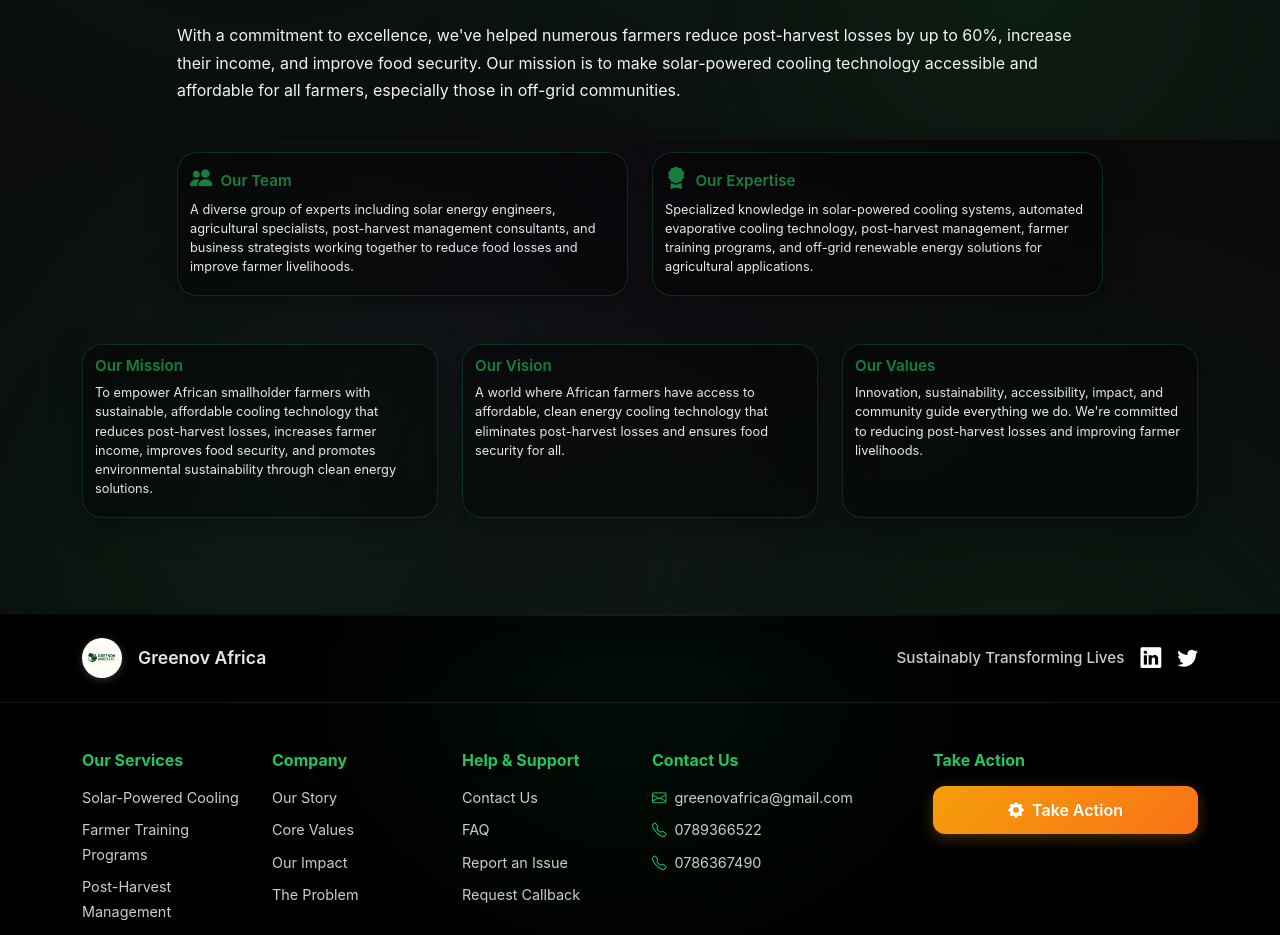
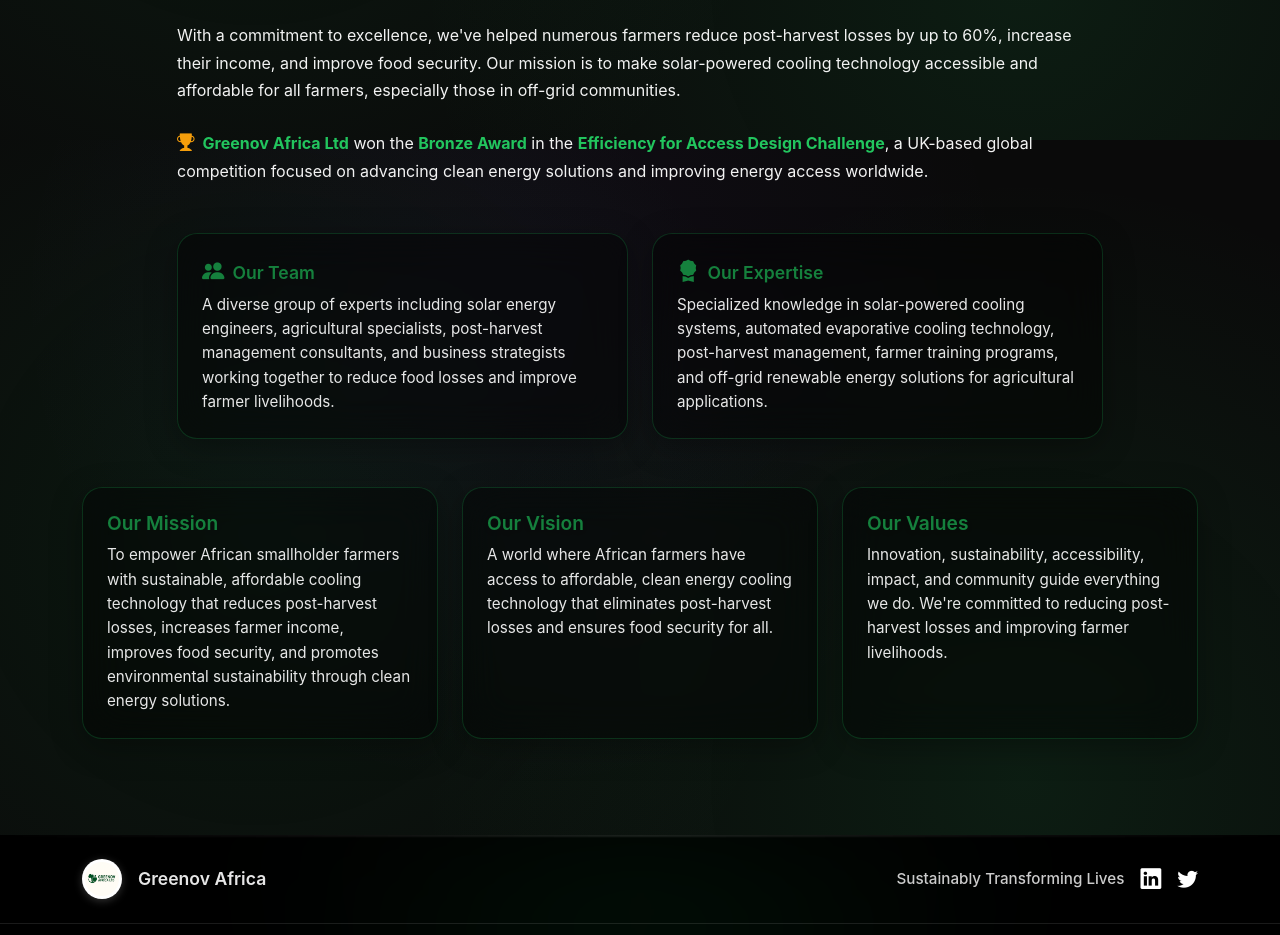
Before and after one commit to shyakx/Greenov-Africa, a React (Vite) app: page /who-we-are in a window 1280 px wide. Shown: the part 660-1595 px from the top of the page. Built offline with nearby package versions, Linux system fonts and the light colour scheme.

Commit message:
Add Bronze Award achievement to About page and improve layout

```diff
--- a/src/pages/WhoWeAre.jsx
+++ b/src/pages/WhoWeAre.jsx
@@ -59,37 +59,50 @@
               }}>
                 With a commitment to excellence, we've helped numerous farmers reduce post-harvest losses by up to 60%, increase their income, and improve food security. Our mission is to make solar-powered cooling technology accessible and affordable for all farmers, especially those in off-grid communities.
               </p>
-              <div className="row g-4 mt-4">
+
+              {/* Achievement Section */}
+              <p className="mb-4" style={{
+                color: 'rgba(255, 255, 255, 0.95)',
+                fontFamily: '-apple-system, BlinkMacSystemFont, "Segoe UI", "Roboto", "Oxygen", "Ubuntu", "Cantarell", "Fira Sans", "Droid Sans", "Helvetica Neue", sans-serif',
+                fontSize: '1rem',
+                lineHeight: '1.7',
+                textAlign: 'left'
+              }}>
+                <i className="bi bi-trophy-fill me-2" style={{ color: '#f59e0b', fontSize: '1.1rem' }}></i>
+                <strong style={{ color: '#22c55e' }}>Greenov Africa Ltd</strong> won the <strong style={{ color: '#22c55e' }}>Bronze Award</strong> in the <strong style={{ color: '#22c55e' }}>Efficiency for Access Design Challenge</strong>, a UK-based global competition focused on advancing clean energy solutions and improving energy access worldwide.
+              </p>
+
+              <div className="row g-4 mt-3">
                 <div className="col-md-6">
-                  <div className="card p-4 h-100" style={{
+                  <div className="card p-3 p-md-4 h-100" style={{
                     backgroundColor: 'rgba(0, 0, 0, 0.4)',
                     backdropFilter: 'blur(20px)',
                     border: '1px solid rgba(34, 197, 94, 0.2)',
                     borderRadius: '20px',
                     boxShadow: '0 8px 32px rgba(0, 0, 0, 0.3)'
                   }}>
-                    <h5 className="mb-3" style={{ color: '#22c55e', fontWeight: '600' }}>
+                    <h5 className="mb-3" style={{ color: '#22c55e', fontWeight: '600', fontSize: '1.1rem' }}>
                       <i className="bi bi-people-fill me-2"></i>
                       Our Team
                     </h5>
-                    <p style={{ color: 'rgba(255, 255, 255, 0.9)' }}>
+                    <p style={{ color: 'rgba(255, 255, 255, 0.9)', fontSize: '0.95rem', lineHeight: '1.6', marginBottom: '0' }}>
                       A diverse group of experts including solar energy engineers, agricultural specialists, post-harvest management consultants, and business strategists working together to reduce food losses and improve farmer livelihoods.
                     </p>
                   </div>
                 </div>
                 <div className="col-md-6">
-                  <div className="card p-4 h-100" style={{
+                  <div className="card p-3 p-md-4 h-100" style={{
                     backgroundColor: 'rgba(0, 0, 0, 0.4)',
                     backdropFilter: 'blur(20px)',
                     border: '1px solid rgba(34, 197, 94, 0.2)',
                     borderRadius: '20px',
                     boxShadow: '0 8px 32px rgba(0, 0, 0, 0.3)'
                   }}>
-                    <h5 className="mb-3" style={{ color: '#22c55e', fontWeight: '600' }}>
+                    <h5 className="mb-3" style={{ color: '#22c55e', fontWeight: '600', fontSize: '1.1rem' }}>
                       <i className="bi bi-award-fill me-2"></i>
                       Our Expertise
                     </h5>
-                    <p style={{ color: 'rgba(255, 255, 255, 0.9)' }}>
+                    <p style={{ color: 'rgba(255, 255, 255, 0.9)', fontSize: '0.95rem', lineHeight: '1.6', marginBottom: '0' }}>
                       Specialized knowledge in solar-powered cooling systems, automated evaporative cooling technology, post-harvest management, farmer training programs, and off-grid renewable energy solutions for agricultural applications.
                     </p>
                   </div>
@@ -98,51 +111,51 @@
             </div>
           </div>
 
-          <div className="row g-4 mt-4">
+          <div className="row g-4 mt-3">
             <div className="col-md-4">
-              <div className="card p-4 h-100" style={{
+              <div className="card p-3 p-md-4 h-100" style={{
                 backgroundColor: 'rgba(0, 0, 0, 0.4)',
                 backdropFilter: 'blur(20px)',
                 border: '1px solid rgba(34, 197, 94, 0.2)',
                 borderRadius: '20px',
                 boxShadow: '0 8px 32px rgba(0, 0, 0, 0.3)'
               }}>
-                <h4 className="mb-3" style={{ color: '#22c55e', fontWeight: '600' }}>
+                <h5 className="mb-3" style={{ color: '#22c55e', fontWeight: '600', fontSize: '1.2rem' }}>
                   Our Mission
-                </h4>
-                <p style={{ color: 'rgba(255, 255, 255, 0.9)' }}>
+                </h5>
+                <p style={{ color: 'rgba(255, 255, 255, 0.9)', fontSize: '0.95rem', lineHeight: '1.6', marginBottom: '0' }}>
                   To empower African smallholder farmers with sustainable, affordable cooling technology that reduces post-harvest losses, increases farmer income, improves food security, and promotes environmental sustainability through clean energy solutions.
                 </p>
               </div>
             </div>
             <div className="col-md-4">
-              <div className="card p-4 h-100" style={{
+              <div className="card p-3 p-md-4 h-100" style={{
                 backgroundColor: 'rgba(0, 0, 0, 0.4)',
                 backdropFilter: 'blur(20px)',
                 border: '1px solid rgba(34, 197, 94, 0.2)',
                 borderRadius: '20px',
                 boxShadow: '0 8px 32px rgba(0, 0, 0, 0.3)'
               }}>
-                <h4 className="mb-3" style={{ color: '#22c55e', fontWeight: '600' }}>
+                <h5 className="mb-3" style={{ color: '#22c55e', fontWeight: '600', fontSize: '1.2rem' }}>
                   Our Vision
-                </h4>
-                <p style={{ color: 'rgba(255, 255, 255, 0.9)' }}>
+                </h5>
+                <p style={{ color: 'rgba(255, 255, 255, 0.9)', fontSize: '0.95rem', lineHeight: '1.6', marginBottom: '0' }}>
                   A world where African farmers have access to affordable, clean energy cooling technology that eliminates post-harvest losses and ensures food security for all.
                 </p>
               </div>
             </div>
             <div className="col-md-4">
-              <div className="card p-4 h-100" style={{
+              <div className="card p-3 p-md-4 h-100" style={{
                 backgroundColor: 'rgba(0, 0, 0, 0.4)',
                 backdropFilter: 'blur(20px)',
                 border: '1px solid rgba(34, 197, 94, 0.2)',
                 borderRadius: '20px',
                 boxShadow: '0 8px 32px rgba(0, 0, 0, 0.3)'
               }}>
-                <h4 className="mb-3" style={{ color: '#22c55e', fontWeight: '600' }}>
+                <h5 className="mb-3" style={{ color: '#22c55e', fontWeight: '600', fontSize: '1.2rem' }}>
                   Our Values
-                </h4>
-                <p style={{ color: 'rgba(255, 255, 255, 0.9)' }}>
+                </h5>
+                <p style={{ color: 'rgba(255, 255, 255, 0.9)', fontSize: '0.95rem', lineHeight: '1.6', marginBottom: '0' }}>
                   Innovation, sustainability, accessibility, impact, and community guide everything we do. We're committed to reducing post-harvest losses and improving farmer livelihoods.
                 </p>
               </div>
```
